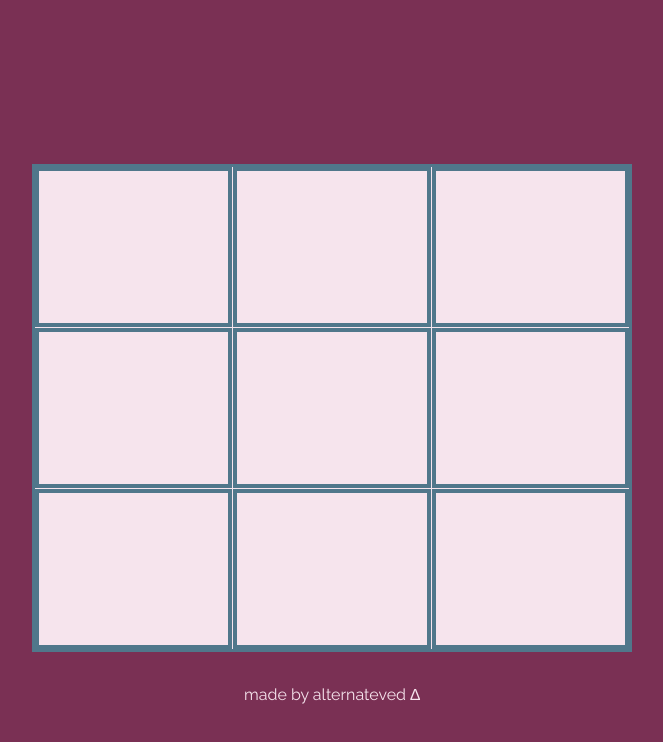
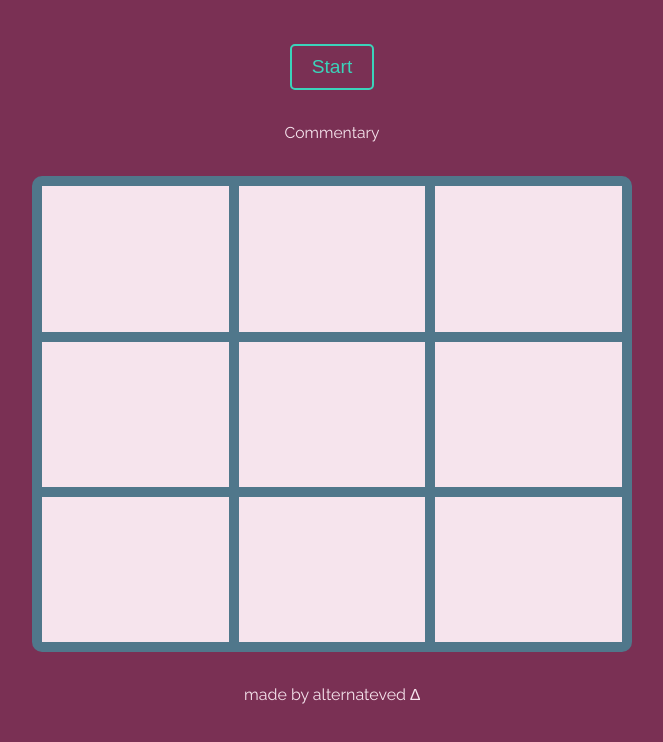
Before and after one commit to alternateved/tic-tac-toe, a plain HTML site: page index.html in a window 1280 px wide. Shown: the part 52-794 px from the top of the page, without its empty margins (308-971 px from the left). Drawn offline with Linux system fonts and the light colour scheme; a web font is replaced by a local one.

Commit message:
Add placeholder button

```diff
--- a/index.html
+++ b/index.html
@@ -14,8 +14,13 @@
       <h1>TIC TAC TOE</h1>
     </header>
 
+    <div class="commentary">
+      <button>Start</button>
+      <span>Commentary</span>
+    </div>
+
     <main>
-      <div class="commentary"></div>
+
       <div class="game-container">
         <div></div>
         <div></div>
--- a/styles/style.css
+++ b/styles/style.css
@@ -21,14 +21,36 @@ body {
   font-size: calc(0.5rem + 0.6vw);
   line-height: calc(1rem + 0.5vw);
   font-family: 'Raleway', sans-serif;
+  background: var(--primary-color);
 }
 header {
   font-size: calc(0.6rem + 0.8vw);
   font-family: 'Ribeye Marrow', cursive;
   text-align: center;
-  background: var(--primary-color);
   color: var(--secondary-color);
-  height: 20vh;
+  height: 10vh;
+}
+.commentary{
+  display: flex;
+  flex-direction: column;
+  align-items: center;
+  color: var(--primary-white);
+}
+.commentary > *{
+  margin: 1rem;
+}
+button {
+  padding: 10px 20px;
+  font-size: calc(0.8rem + 0.5vw);
+  background-color: var(--primary-color);
+  color: var(--secondary-color);
+  border: 2px solid var(--secondary-color);
+  border-radius: 5px;
+  cursor: pointer;
+}
+button:hover {
+    background-color: var(--secondary-color);
+    color: var(--primary-color);
 }
 main {
   display: flex;
@@ -36,10 +58,6 @@ main {
   flex-direction: column;
   align-items: center;
   justify-content: center;
-  background: var(--primary-color);
-}
-main > .commentary {
-  flex: 0 0 5vh;
 }
 main > .game-container {
   flex: 1;
@@ -51,8 +69,8 @@ main > .game-container {
   display: grid;
   grid-template-columns: repeat(3, minmax(10vw, 1fr));
   grid-template-rows: repeat(3, minmax(10vh, 1fr));
-  grid-gap: 1px;
-  border: 3px solid var(--secondary-black);
+  border: 5px solid var(--secondary-black);
+  border-radius: 10px;
   background: var(--primary-white);
 }
 .game-container > div {
@@ -61,7 +79,7 @@ main > .game-container {
   justify-content: center;
   font-size: calc(5rem + 3vw);
   font-family: 'Ribeye Marrow', cursive;
-  border: 4px solid var(--secondary-black);
+  border: 5px solid var(--secondary-black);
 }
 .game-container > div:hover {
   box-shadow: 0 14px 28px rgba(0,0,0,0.25), 0 -10px 28px rgba(0,0,0,0.22);
@@ -82,9 +100,6 @@ footer a{
   text-decoration: none;
   color: var(--primary-white);
 }
-header, footer {
-  background: var(--primary-color);
-}
 header, footer, main {
   padding: 1rem;
 }
```
